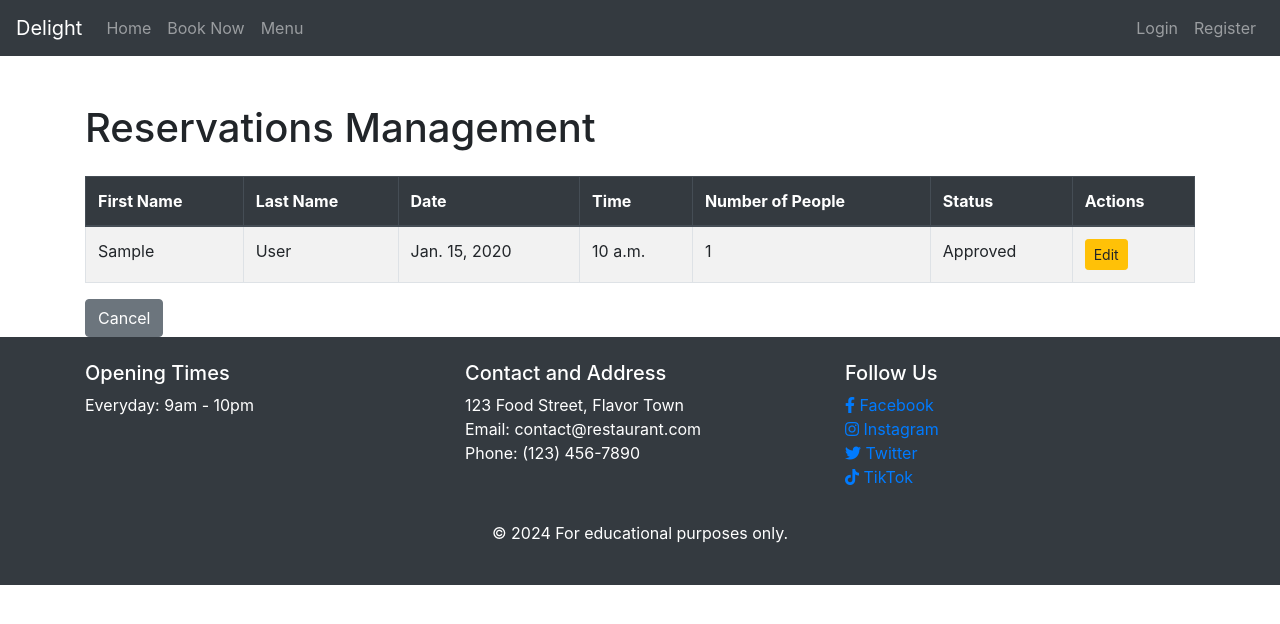
After one commit to Faysal-Ahmed-Aweys/Delight-Restaurant-, a Django app: page /reservations/manage/ in a window 1280 px wide. The commit adds this page. Shown: the top 624 px of the page. Run offline with Django 5.2, Linux system fonts and the light colour scheme; tables that the repository leaves empty hold one stand-in row (values such as "Sample post"); some libraries are stand-ins or nearby versions.

Commit message:
Add reservations management template, view and url

```diff
--- /dev/null
+++ b/reservations/templates/reservations_management.html
@@ -0,0 +1,49 @@
+{% extends "base.html" %}
+
+{% block title %}Reservations Management{% endblock title %}
+
+{% block content %}
+<div class="container mt-5">
+    <h1 class="mb-4">Reservations Management</h1>
+
+    <table class="table table-bordered table-striped">
+        <thead class="thead-dark">
+            <tr>
+                <th>First Name</th>
+                <th>Last Name</th>
+                <th>Date</th>
+                <th>Time</th>
+                <th>Number of People</th>
+                <th>Status</th>
+                <th>Actions</th>
+            </tr>
+        </thead>
+        <tbody>
+            {% for reservation in reservations %}
+                <tr>
+                    <td>{{ reservation.user.first_name }}</td>
+                    <td>{{ reservation.user.last_name }}</td>
+                    <td>{{ reservation.date }}</td>
+                    <td>{{ reservation.time }}</td>
+                    <td>{{ reservation.num_people }}</td>
+                    <td>{{ reservation.get_status_display }}</td>
+                    <td>
+                        {% if reservation.status != "approved" and reservation.status != "denied" %}
+                            <a href="{% url 'change_reservation_status' reservation.id 'approved' %}" class="btn btn-success btn-sm">Approve</a>
+                            <a href="{% url 'change_reservation_status' reservation.id 'denied' %}" class="btn btn-danger btn-sm">Deny</a>
+                        {% endif %}
+                        {% if reservation.status == "approved" or reservation.status == "denied" %}
+                            <a href="#" class="btn btn-warning btn-sm">Edit</a>
+                        {% endif %}
+                    </td>
+                </tr>
+            {% empty %}
+                <tr>
+                    <td colspan="7" class="text-center">No reservations found.</td>
+                </tr>
+            {% endfor %}
+        </tbody>
+    </table>
+    <a href="{% url 'staff_dashboard' %}" class="btn btn-secondary">Cancel</a>
+</div>
+{% endblock content %}
--- a/reservations/urls.py
+++ b/reservations/urls.py
@@ -1,9 +1,10 @@
 from django.urls import path
-from .views import reserve, edit_reservation, cancel_reservation, delete_reservation
+from .views import reserve, edit_reservation, cancel_reservation, delete_reservation, reservations_management
 
 urlpatterns = [
     path('reserve/', reserve, name='reserve'),
     path('edit_reservation/<int:pk>/', edit_reservation, name='edit_reservation'),
     path('cancel_reservation_confirmation/<int:pk>/', cancel_reservation, name='cancel_reservation'),
     path('delete_reservation_confirmation/<int:pk>/', delete_reservation, name='delete_reservation'),
+    path('manage/', reservations_management, name='Manage_reservations'),
 ]
--- a/reservations/views.py
+++ b/reservations/views.py
@@ -3,12 +3,13 @@ from django.contrib.auth.decorators import login_required
 from .forms import ReservationForm, EditReservationForm
 from .models import Reservation
 from django.contrib import messages
+from datetime import date
 
 @login_required
 def reserve(request):
     if request.user.is_staff:  # Check if the user is staff
         messages.warning(request, 'You are not authorized to view this page.')
-        return redirect('home')  # Redirect to staff dashboard but for now home page
+        return redirect('staff_dashboard')  # Redirect to staff dashboard
 
     if request.method == 'POST':
         form = ReservationForm(request.POST)
@@ -95,3 +96,11 @@ def delete_reservation(request, pk):
 
     # For GET request, render the confirmation page
     return render(request, 'delete_reservation_confirmation.html', {'reservation': reservation})
+
+
+def reservations_management(request):
+    reservations = Reservation.objects.all()
+
+    return render(request, 'reservations_management.html', {
+        'reservations': reservations,
+    })
--- a/staff/templates/staff_dashboard.html
+++ b/staff/templates/staff_dashboard.html
@@ -30,7 +30,7 @@
             <hr class="subsection-divider">
             <div>
                 <!-- View Reservations Link -->
-                <a href="#" class="btn bg-navy mb-3">View Reservations</a>
+                <a href="{% url 'Manage_reservations' %}" class="btn bg-navy mb-3">View Reservations</a>
             </div>
         </div>
     </div>
```
